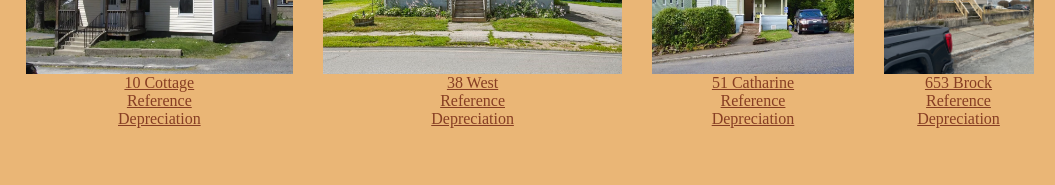
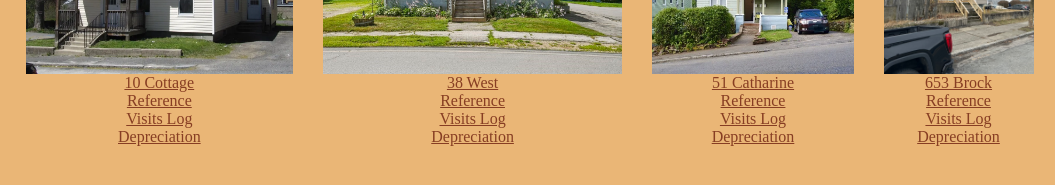
Before and after one commit to kirkland/torri, a plain HTML site: page homepage.html in a window 1280 px wide. Shown: the part 149-334 px from the top of the page, 225-1280 px from the left. Drawn offline with Linux system fonts and the light colour scheme.

Commit message:
Links to visit logs

```diff
--- a/homepage.html
+++ b/homepage.html
@@ -34,6 +34,9 @@
           <a href="https://docs.google.com/document/d/1yMVXsUyByv7PcodEoyil2X09nNigmLDqo119Vst8cxs/edit?tab=t.0#heading=h.89uh2yjvoon9">Reference</a>
         </div>
         <div>
+          <a href="https://docs.google.com/spreadsheets/d/1msMN4j4Xg1XkdYAa8Lr_bo07fdFXjzzV7wNhOICLiSM/edit?gid=0#gid=0">Visits Log</a>
+        </div>
+        <div>
           <a href="https://docs.google.com/spreadsheets/d/1c5W9R615tjhDycjvChGLVx1Qj-C_qNXc8r1K32H6rws/edit?gid=0#gid=0">Depreciation</a>
         </div>
       </div>
@@ -46,6 +49,9 @@
         </div>
         <div>
           <a href="https://docs.google.com/document/d/1IqxQdamJhGeUkYYbbReDkD9KSY-ePinupIOFj-JMdGA/edit?tab=t.0#heading=h.ah9wxvm10jhj">Reference</a>
+        </div>
+        <div>
+          <a href="https://docs.google.com/spreadsheets/d/13wwn7xPd20e6fTiBlm7omFn1ViDrcWCHZ2KHJLG75nM/edit?gid=0#gid=0">Visits Log</a>
         </div>
         <div>
           <a href="https://docs.google.com/spreadsheets/d/1TYEThXYNVDqRO4s5dFx44bpOYG6g5HmvPm26eyToVWw/edit?gid=0#gid=0">Depreciation</a>
@@ -62,6 +68,9 @@
           <a href="https://docs.google.com/document/d/1p9Tk65BSUdLI3C_yrVfGadjaXwYsSIlFfFhVslzNCrk/edit?tab=t.0#heading=h.89uh2yjvoon9">Reference</a>
         </div>
         <div>
+          <a href="https://docs.google.com/spreadsheets/d/1nvvT6DwTjr3-Qp2aUMcugTnK9xH5bEa4N_ZC_GwSNPo/edit?gid=0#gid=0">Visits Log</a>
+        </div>
+        <div>
           <a href="https://docs.google.com/spreadsheets/d/1MBfr8u9qKMzdRtsTShxlVn0gU2B2cp_Ojm0FjLXLiPM/edit?gid=0#gid=0">Depreciation</a>
         </div>
       </div>
@@ -76,6 +85,9 @@
           <a href="https://docs.google.com/document/d/10UPD-KyPjOwI1_-GIaKlNkvaH2LgC_bHXQJlg45PfUY/edit?tab=t.0#heading=h.89uh2yjvoon9">Reference</a>
         </div>
         <div>
+          <a href="https://docs.google.com/spreadsheets/d/1TlI4IbDFja1HZPZUhAnv4N5frgTTmM_BO8loB_XusPY/edit?gid=0#gid=0">Visits Log</a>
+        </div>
+        <div>
           <a href="https://docs.google.com/spreadsheets/d/1RP8IRLPpzIyYFGVVbqQZ3hahljOB3yNrM2cw6igHzGI/edit?gid=0#gid=0">Depreciation</a>
         </div>
       </div>
```
